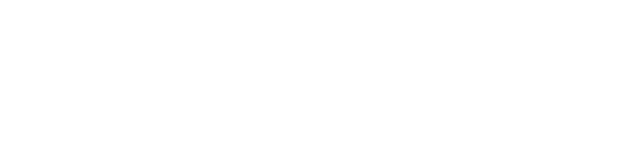
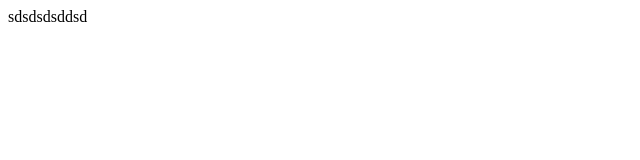
Before and after one commit to lixiaoc941116/test, a plain HTML site: page index.html in a window 1280 px wide. Shown: the whole page, without its empty margins (0-640 px from the left). Drawn offline with Linux system fonts and the light colour scheme.

Commit message:
add index.html

```diff
--- a/index.html
+++ b/index.html
@@ -3,8 +3,10 @@
 <head>
 	<meta charset = "UTF-8">
 	<title>git-test</title>
+
 </head>
 <body>
+	sdsdsdsddsd
 
 </body>
 </html>
```
